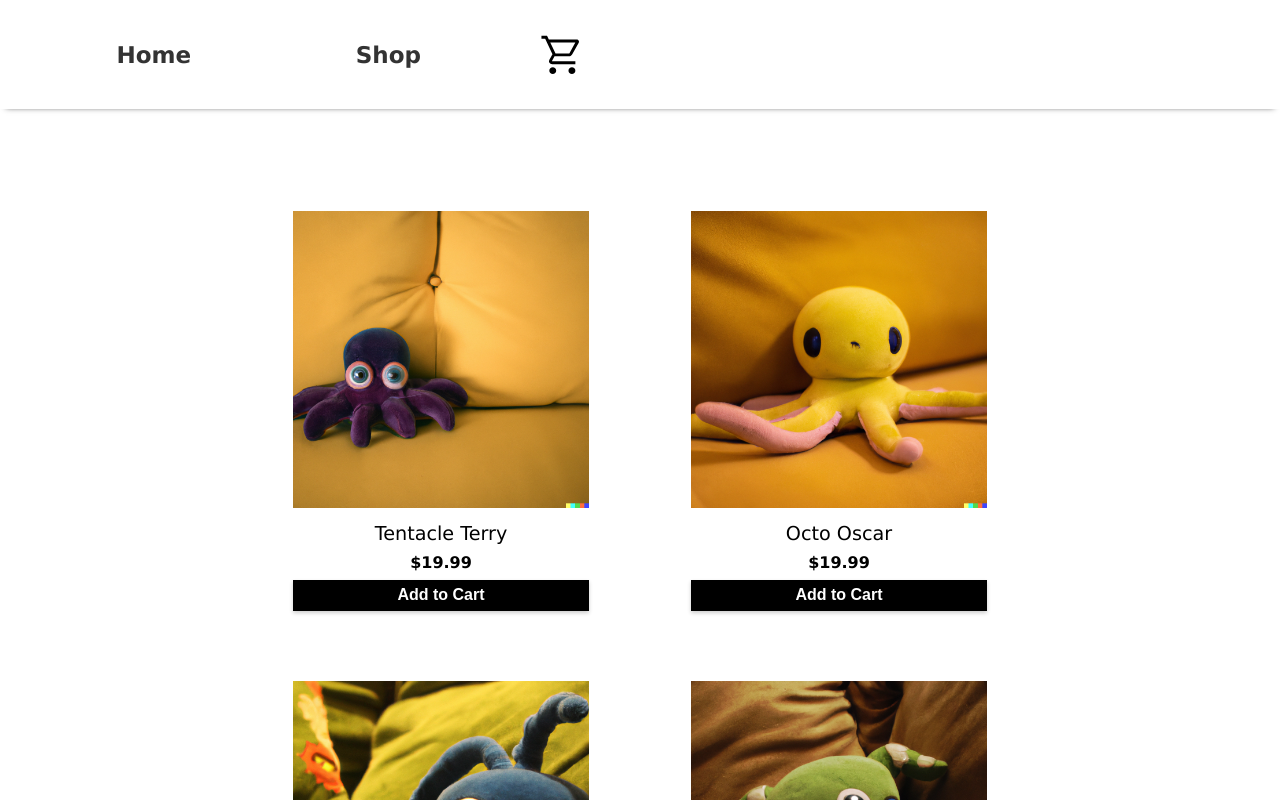
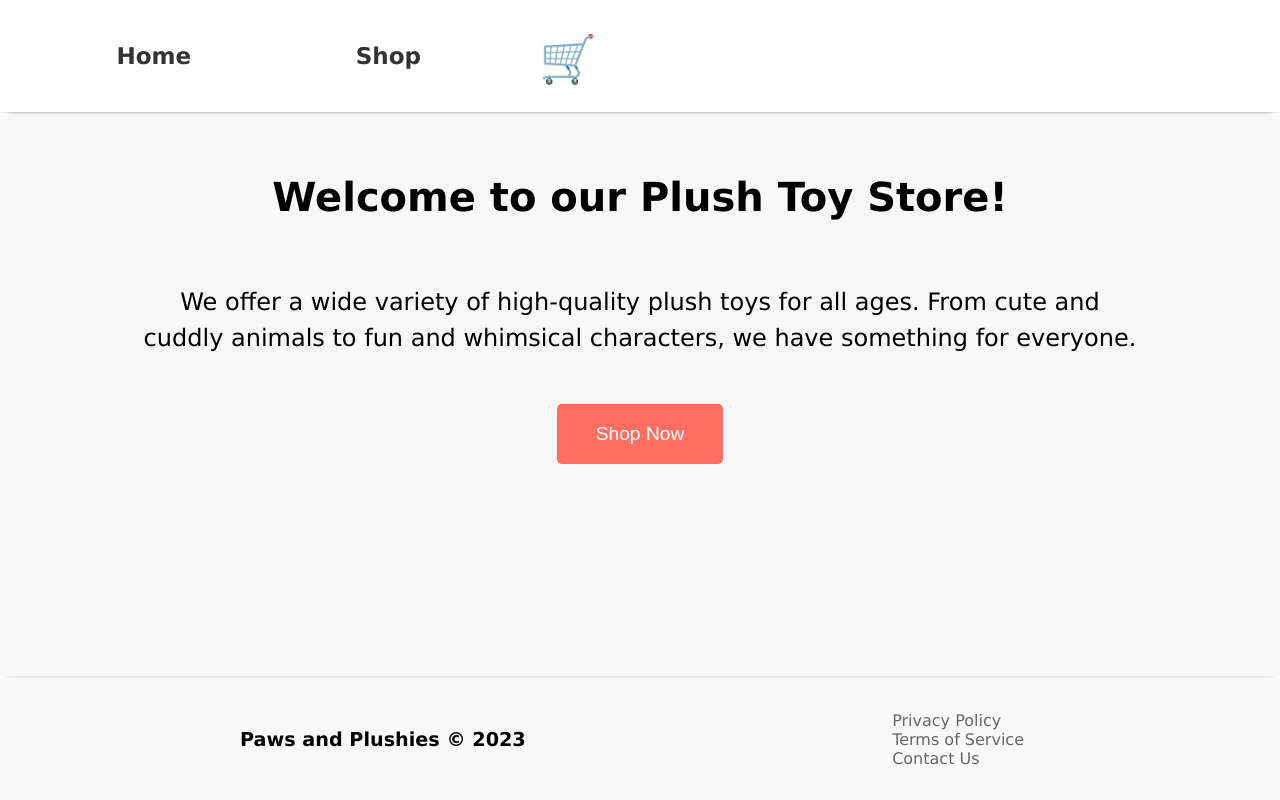
Before and after one commit to JingWei-S/odin-shopping, a React (Create React App) app: page /shop in a window 1280 px wide. Shown: the top 800 px of the page. Built offline with nearby package versions, Linux system fonts and the light colour scheme.

Commit message:
fix icon issues

```diff
--- a/src/App.css
+++ b/src/App.css
@@ -192,7 +192,7 @@ nav li {
 
 #product-number {
   position: absolute;
-  top: 15px;
+  top: 20px;
   left: 20px;
   background-color: rgb(212, 154, 30);
   color: white;
@@ -241,11 +241,11 @@ nav li {
 .cartItem .cart-product-removal {
   justify-self: right;
   align-self: center;
-  width: 1.5em;
+  font-size: 2em;
 }
 
-.cartItem .cart-product-removal img {
-  width: 0.8em;
+.cart-product-removal:hover {
+  cursor: pointer;
 }
 
 .order-summary {
@@ -416,6 +416,7 @@ ul {
   margin: 0;
   padding: 0;
   list-style: none;
+  flex-direction: column;
 }
 
 ul li {
@@ -427,3 +428,8 @@ ul li a {
   text-decoration: none;
   font-size: 1em;
 }
+
+#cart-icon {
+  margin: 0;
+  font-size: 2em;
+}
--- a/src/App.js
+++ b/src/App.js
@@ -128,11 +128,12 @@ function App() {
         <li>
           <Link to="/cart">
             <div id="cart">
-              <img
+              {/* <img
                 id="cart-icon"
                 src={process.env.PUBLIC_URL + "./img/shopping_cart.svg"}
                 alt="shopping cart icon"
-              />
+              /> */}
+              <p id="cart-icon">🛒</p>
               <div id="product-number" style={{ display: "none" }}>
                 {cartNum}
               </div>
--- a/src/Components/CartItem.js
+++ b/src/Components/CartItem.js
@@ -48,12 +48,13 @@ const CartItem = (props) => {
           ➕
           </button>
         </p>
-        <img
+        {/* <img
           src={process.env.PUBLIC_URL + "./img/delete.svg"}
           alt="deletion cart icon"
           onClick={handleRemoval}
           className="cart-product-removal"
-        />
+        /> */}
+        <p className="cart-product-removal" onClick={handleRemoval}>🗑️</p>
       </div>
     </li>
   );
--- a/src/index.js
+++ b/src/index.js
@@ -2,15 +2,15 @@ import React from 'react';
 import ReactDOM from 'react-dom/client';
 import './index.css';
 import App from './App';
-import { BrowserRouter } from 'react-router-dom';
+import { HashRouter } from 'react-router-dom';
 // import reportWebVitals from './reportWebVitals';
 
 const root = ReactDOM.createRoot(document.getElementById('root'));
 root.render(
   <React.StrictMode>
-    <BrowserRouter>
+    <HashRouter basename='/'>
       <App />
-    </BrowserRouter>
+    </HashRouter>
   </React.StrictMode>
 );
 
```
Also changed, not shown: src/Components/Item.js (deleted).
